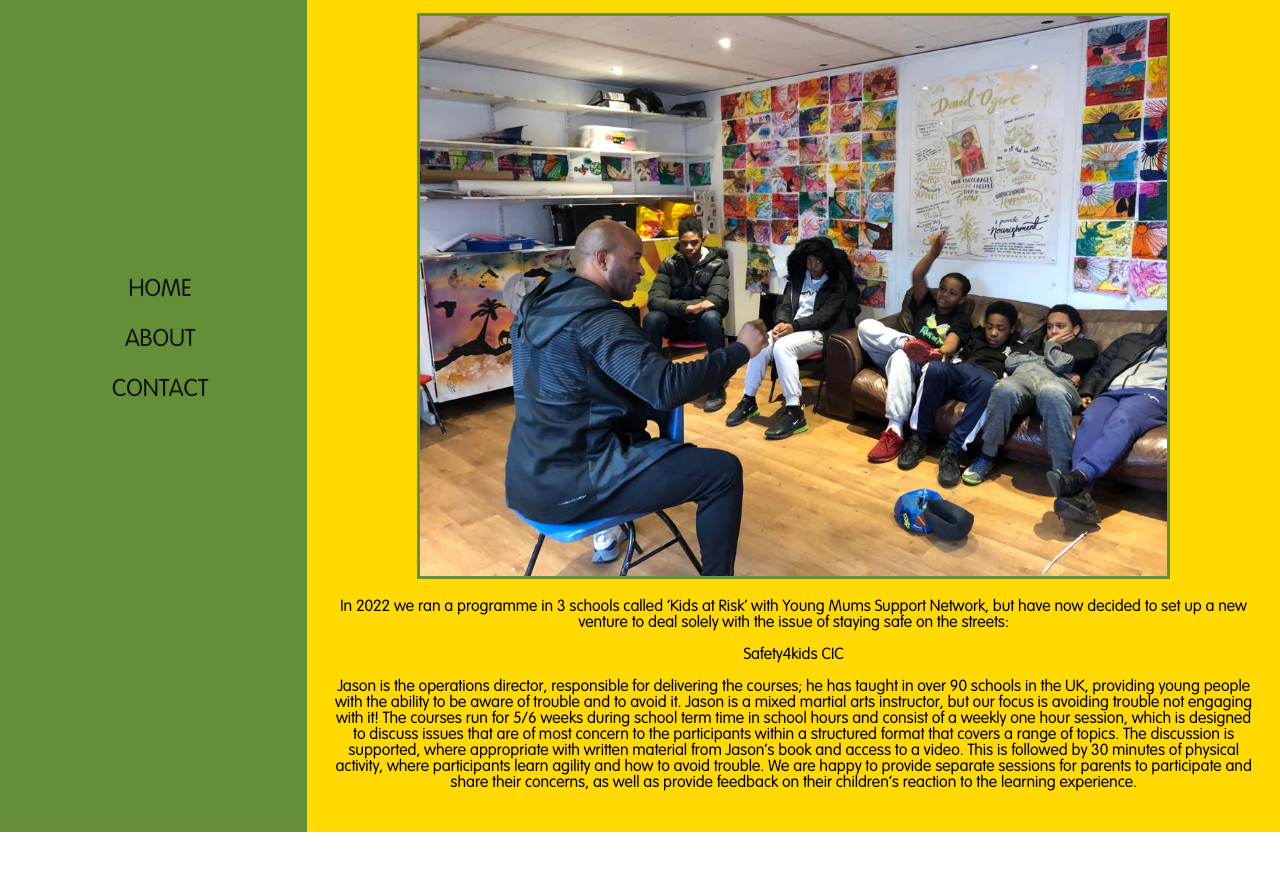
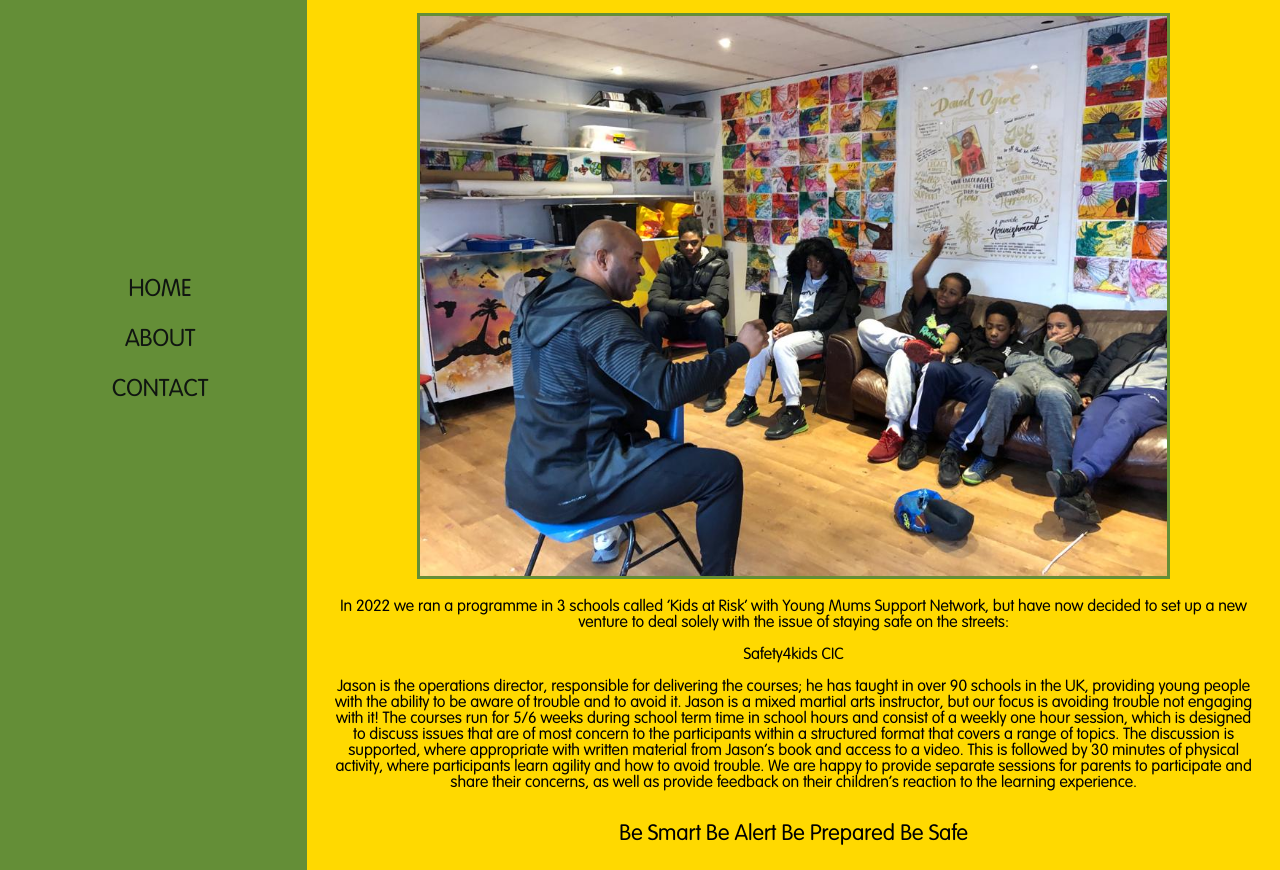
Before and after one commit to hechawk/safetyforkids, a plain HTML site: page about.html in a window 1280 px wide. Shown: the part 61-931 px from the top of the page. Before the commit the page ends 893 px from the top, so only its background shows below. Drawn offline with Linux system fonts and the light colour scheme.

Commit message:
second commit

```diff
--- a/about.html
+++ b/about.html
@@ -54,6 +54,10 @@ participate and share their concerns, as well as provide
 feedback on their children&#39;s reaction to the learning
 experience.
           </p>
+          <br>
+        <footer>
+          Be Smart    Be Alert    Be Prepared    Be Safe
+        </footer>
         </div>
       </div>
     </div>
--- a/style.css
+++ b/style.css
@@ -100,3 +100,8 @@ a:hover {
 #big-img {
     height: 70vh
 }
+
+footer {
+    font-size: 22px;
+    text-align: center;
+}
```
Also changed, not shown: contact.html (+4 -0 lines), index.html (+4 -0 lines).
